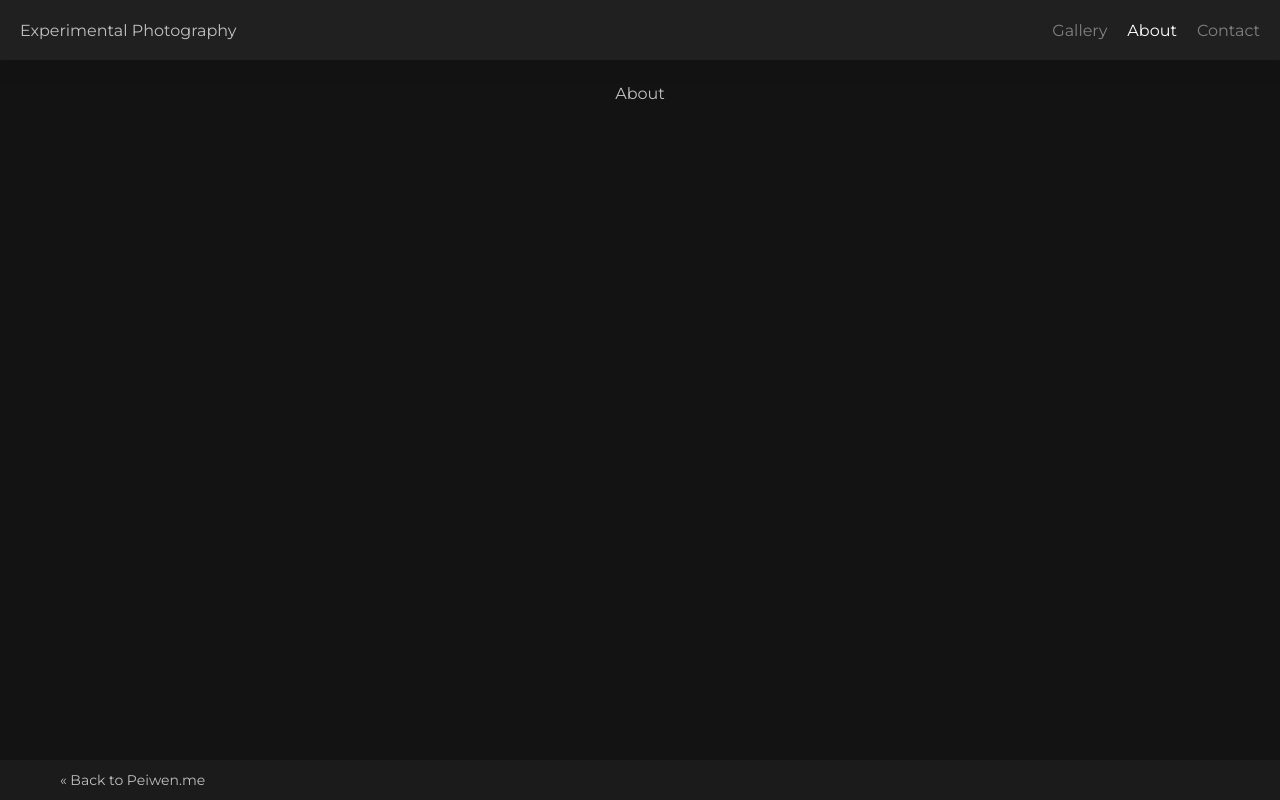
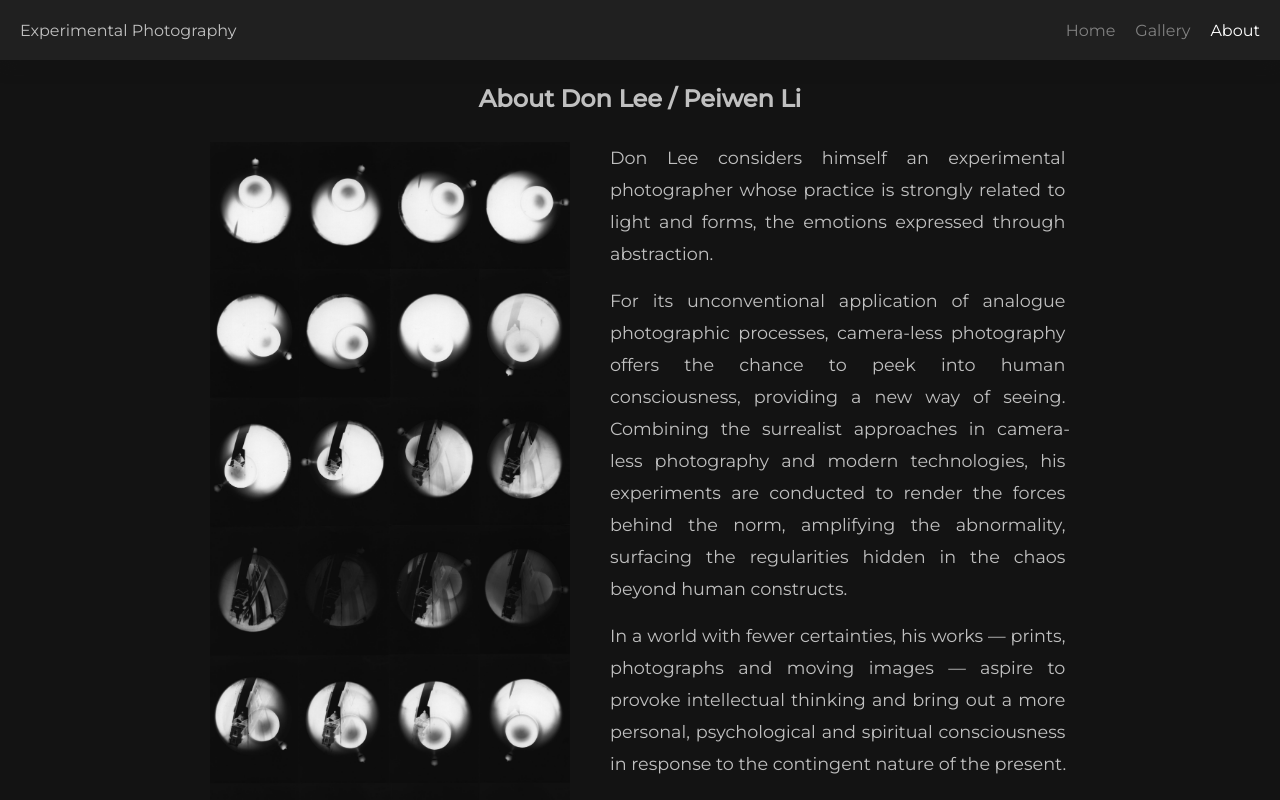
Before and after one commit to LD8/peiwen.me, a Next.js app: page /experimental-photography/about in a window 1280 px wide. Shown: the top 800 px of the page. Built offline with nearby package versions, Linux system fonts and the light colour scheme.

Commit message:
feat: footer and about done

```diff
--- a/lib/icons.ts
+++ b/lib/icons.ts
@@ -1,5 +1,5 @@
 import { AiOutlineDelete, AiOutlineLike, AiFillLike } from 'react-icons/ai'
-import { BsCalendarEvent, BsChat, BsEye } from 'react-icons/bs'
+import { BsCalendarEvent, BsChat, BsEye, BsBackspace } from 'react-icons/bs'
 import { FiEdit3 } from 'react-icons/fi'
 import { HiOutlineUpload } from 'react-icons/hi'
 
@@ -12,6 +12,7 @@ const ICONS = {
   date: BsCalendarEvent,
   del: AiOutlineDelete,
   edit: FiEdit3,
+  back: BsBackspace,
 }
 
 export default ICONS
--- a/pages/experimental-photography/about.tsx
+++ b/pages/experimental-photography/about.tsx
@@ -1,4 +1,5 @@
 import { NextPage } from 'next'
+import Image from 'next/image'
 import styled from 'styled-components'
 import HeadInfo from '../../components/HeadInfo'
 import { EPLayout } from './gallery'
@@ -6,8 +7,44 @@ import { EPLayout } from './gallery'
 const EPAbout: NextPage = () => {
   return (
     <EPLayout>
-      <HeadInfo title='About - Experimental Photography' />
-      <StyledMain>About</StyledMain>
+      <HeadInfo title='About Don Lee - Experimental Photography' />
+      <StyledMain>
+        <div className='title'>
+          <h1>About Don Lee / Peiwen Li</h1>
+        </div>
+        <div className='content'>
+          <div className='image'>
+            <Image
+              src='/experimental-photography/pinhole_24h.jpg'
+              width='2000'
+              height='4259'
+              alt='Pinhole 24h'
+            />
+          </div>
+          <div className='desc'>
+            <p>
+              Don Lee considers himself an experimental photographer whose
+              practice is strongly related to light and forms, the emotions
+              expressed through abstraction.
+            </p>
+            <p>
+              For its unconventional application of analogue photographic
+              processes, camera-less photography offers the chance to peek into
+              human consciousness, providing a new way of seeing. Combining the
+              surrealist approaches in camera-less photography and modern
+              technologies, his experiments are conducted to render the forces
+              behind the norm, amplifying the abnormality, surfacing the
+              regularities hidden in the chaos beyond human constructs.
+            </p>
+            <p>
+              In a world with fewer certainties, his works — prints, photographs
+              and moving images — aspire to provoke intellectual thinking and
+              bring out a more personal, psychological and spiritual
+              consciousness in response to the contingent nature of the present.
+            </p>
+          </div>
+        </div>
+      </StyledMain>
     </EPLayout>
   )
 }
@@ -17,6 +54,51 @@ const StyledMain = styled.div`
   display: flex;
   flex-flow: column;
   align-items: center;
-  margin: 3vh auto 6vh auto;
+  padding: 3vh 20px 6vh 20px;
   color: silver;
+  cursor: default;
+  user-select: none;
+
+  .title {
+    margin-bottom: 3vh;
+  }
+
+  .content {
+    display: flex;
+    flex-wrap: wrap;
+    max-width: 900px;
+
+    .image {
+      flex: 1 300px;
+      max-width: 400px;
+      padding: 0 20px;
+      display: flex;
+      justify-content: flex-end;
+    }
+    .desc {
+      flex: 1 400px;
+      max-width: 700px;
+      padding: 0 20px;
+      p {
+        color: silver;
+        text-align: justify;
+        line-height: 2rem;
+        font-size: 1.1rem;
+      }
+    }
+
+    @media screen and (max-width: 900px) {
+      flex-wrap: wrap-reverse;
+      .desc {
+        flex: 1 100%;
+        max-width: unset;
+      }
+      .image {
+        flex: 1 100%;
+        max-width: unset;
+        justify-content: center;
+        margin-top: 20px;
+      }
+    }
+  }
 `
--- a/pages/experimental-photography/gallery/index.tsx
+++ b/pages/experimental-photography/gallery/index.tsx
@@ -2,6 +2,7 @@ import { GetStaticProps, NextPage } from 'next'
 import Link from 'next/link'
 import { useRouter } from 'next/router'
 import styled, { css } from 'styled-components'
+import ExternalLink from '../../../components/ExternalLink'
 import HeadInfo from '../../../components/HeadInfo'
 import {
   getEPSeries,
@@ -9,6 +10,9 @@ import {
   TResGetEPSeries,
 } from '../../../lib/getExpPhotoData'
 import { FCwc } from '../../../types'
+import { MdAlternateEmail } from 'react-icons/md'
+import { RiWechat2Line } from 'react-icons/ri'
+import ICONS from '../../../lib/icons'
 
 export const getStaticProps: GetStaticProps<TResGetEPSeries> = () => ({
   props: getEPSeries(),
@@ -118,9 +122,9 @@ const StyledExpPhoLayout = styled.div`
 `
 
 const epNavLinks = [
+  { name: 'Home', pathname: '/experimental-photography' },
   { name: 'Gallery', pathname: '/experimental-photography/gallery' },
   { name: 'About', pathname: '/experimental-photography/about' },
-  { name: 'Contact', pathname: '/experimental-photography/contact' },
 ] as const
 
 const Nav: React.FC = () => {
@@ -132,10 +136,13 @@ const Nav: React.FC = () => {
       </div>
       <div className='links'>
         {epNavLinks.map(({ name, pathname }) => (
-          <span style={{ color: pathname === curPath ? 'white' : 'grey' }}>
-            <Link key={name} href={pathname}>
-              {name}
-            </Link>
+          <span
+            key={name}
+            style={{
+              color: curPath.includes(name.toLowerCase()) ? 'white' : 'grey',
+            }}
+          >
+            <Link href={pathname}>{name}</Link>
           </span>
         ))}
       </div>
@@ -177,7 +184,20 @@ const Footer: React.FC = () => {
   return (
     <StyledFooter>
       <div className='back-to-peiwen'>
-        <Link href='/'>« Back to Peiwen.me</Link>
+        <ExternalLink href='/'>
+          <ICONS.back />
+          &nbsp;&nbsp;&nbsp;Back to Peiwen.me
+        </ExternalLink>
+      </div>
+      <div className='contact'>
+        <div className='email'>
+          <MdAlternateEmail />
+          <ExternalLink href='mailto:don_lee@me.com'>e-mail</ExternalLink>
+        </div>
+        <div className='wechat'>
+          <RiWechat2Line />
+          <span>don_ald</span>
+        </div>
       </div>
     </StyledFooter>
   )
@@ -187,14 +207,31 @@ const StyledFooter = styled.footer`
   top: 100%;
   display: flex;
   align-items: center;
+  justify-content: space-between;
   height: 40px;
   padding: 0 20px;
   background-color: #1b1b1b;
 
   .back-to-peiwen {
     font-size: 14px;
+    a {
+      display: flex;
+      align-items: center;
+    }
+  }
+
+  .contact {
     margin-left: 40px;
+    color: silver;
+    display: flex;
+    gap: 40px;
+    > div {
+      display: flex;
+      gap: 10px;
+      align-items: center;
+    }
   }
+
   ${cssAnchor}
   a {
     color: silver;
```
Also changed, not shown: pages/experimental-photography/contact.tsx (deleted, +0 -8 lines), pages/experimental-photography/index.tsx (+14 -4 lines).
